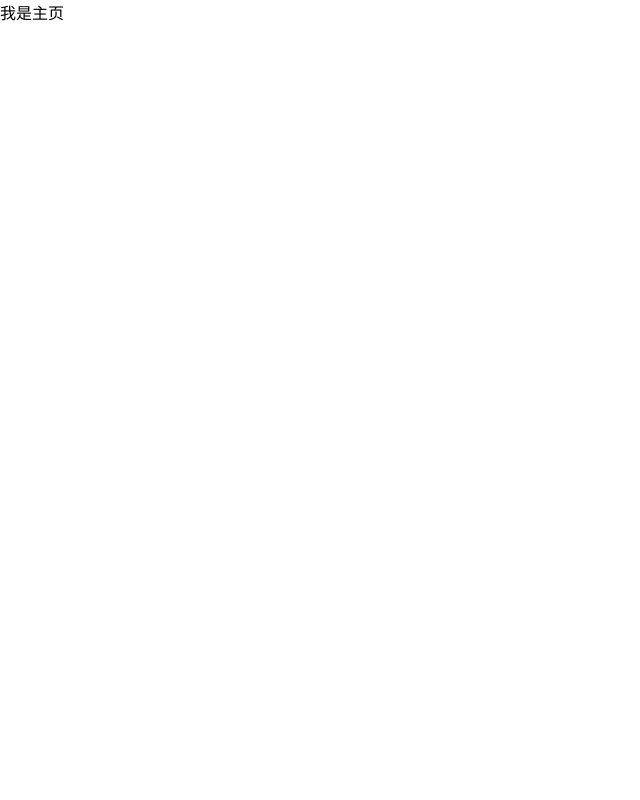
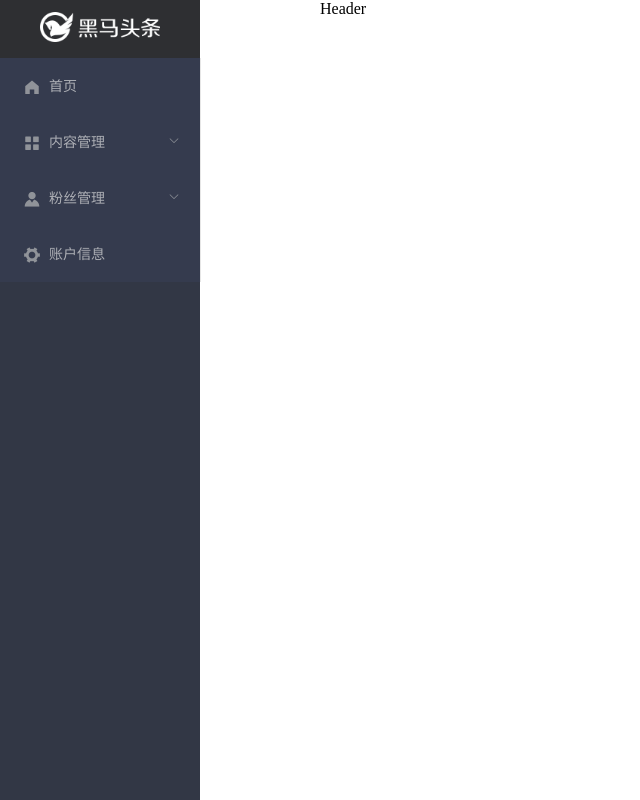
Before and after one commit to DaQingjiao/toutiao--83, a Vue app: page /#/home in a window 1280 px wide. Shown: the whole page, without its empty margins (0-640 px from the left). Built offline with nearby package versions, Linux system fonts and the light colour scheme.

Commit message:
黑马头条PC-主页模块-左侧导航菜单完成

```diff
--- /dev/null
+++ b/src/components/home/layout-aside.vue
@@ -0,0 +1,66 @@
+<template>
+  <div class="layout-aside">
+    <div class="title">
+      <img src="../../assets/img/logo_admin.png" />
+    </div>
+    <el-menu
+      style="width:201px"
+      background-color="#353b4e"
+      text-color=" #adafb5"
+      active-text-color="#ffd04b"
+    >
+      <!-- 首页 -->
+      <el-menu-item index="1">
+        <i class="el-icon-s-home"></i>
+        <span slot="title">首页</span>
+      </el-menu-item>
+      <!-- 内容管理 -->
+      <el-submenu index="2">
+        <template slot="title">
+          <i class="el-icon-menu"></i>
+          <span>内容管理</span>
+        </template>
+        <el-menu-item index="1-1">发布文章</el-menu-item>
+        <el-menu-item index="1-2">内容列表</el-menu-item>
+        <el-menu-item index="1-3">评论列表</el-menu-item>
+        <el-menu-item index="1-4">素材列表</el-menu-item>
+      </el-submenu>
+      <!-- 粉丝管理 -->
+      <el-submenu index="3">
+        <template slot="title">
+          <i class="el-icon-s-custom"></i>
+          <span>粉丝管理</span>
+        </template>
+        <el-menu-item index="1-1">图文数据</el-menu-item>
+        <el-menu-item index="1-2">粉丝概况</el-menu-item>
+        <el-menu-item index="1-3">粉丝画像</el-menu-item>
+        <el-menu-item index="1-4">粉丝列表</el-menu-item>
+      </el-submenu>
+      <!-- 账户信息 -->
+      <el-menu-item index="4">
+        <i class="el-icon-s-tools"></i>
+        <span slot="title">账户信息</span>
+      </el-menu-item>
+    </el-menu>
+  </div>
+</template>
+
+<script>
+export default {}
+</script>
+
+<style lang='less' scoped>
+.layout-aside {
+  width: 200px;
+  height: 100vh;
+  background-color: #323745;
+  .title {
+    text-align: center;
+    background-color: #2e2f32;
+    padding: 12px 0;
+    img {
+      height: 30px;
+    }
+  }
+}
+</style>
--- a/src/main.js
+++ b/src/main.js
@@ -16,7 +16,8 @@
 Vue.use(ElementUI)
 // Axios共享为所有实例
 Vue.prototype.$axios = Axios
-
+// 设置共享方法
+Axios.defaults.baseURL = 'http://ttapi.research.itcast.cn/mp/v1_0'
 new Vue({
   router,
   render: h => h(App)
--- a/src/views/home/index.vue
+++ b/src/views/home/index.vue
@@ -1,11 +1,28 @@
 <template>
-  <div>我是主页</div>
+  <el-container>
+    <!-- 左侧菜单栏 -->
+    <el-aside>
+      <layout-aside></layout-aside>
+    </el-aside>
+    <el-container>
+      <!-- 顶部 -->
+      <el-header>Header</el-header>
+      <el-main>
+        <!-- 中间容器 -->
+        <router-view></router-view>
+      </el-main>
+    </el-container>
+  </el-container>
 </template>
 
 <script>
-export default {}
+import Aside from '../../components/home/layout-aside'
+export default {
+  components: {
+    'layout-aside': Aside
+  }
+}
 </script>
 
 <style>
-
 </style>
--- a/src/views/login/index.vue
+++ b/src/views/login/index.vue
@@ -63,10 +63,14 @@
       this.$refs.loginForm.validate(isok => {
         if (isok) {
           this.$axios({
-            url: 'http://ttapi.research.itcast.cn/mp/v1_0/authorizations',
+            url: '/authorizations',
             method: 'POST',
             data: this.loginForm
-          }).then(res => this.$router.push('./home')).catch(() => {
+          }).then(res => {
+            // 本地存储令牌
+            window.localStorage.setItem('user-token', res.data.data.token)
+            this.$router.push('./home')
+          }).catch(() => {
             // 当不满足设置的规则时的提示信息
             this.$message({
               type: 'warning',
```
